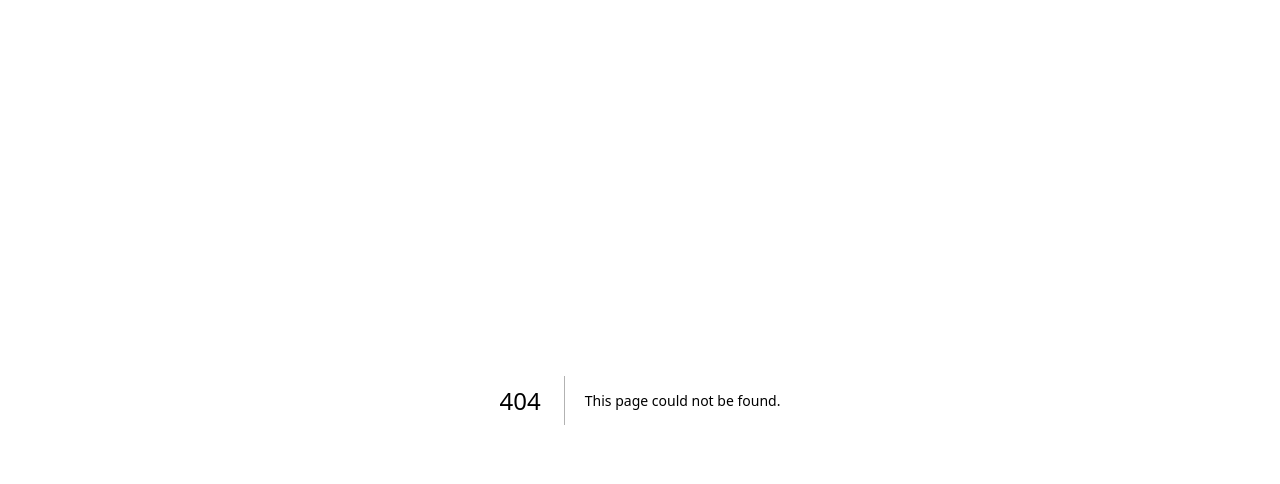
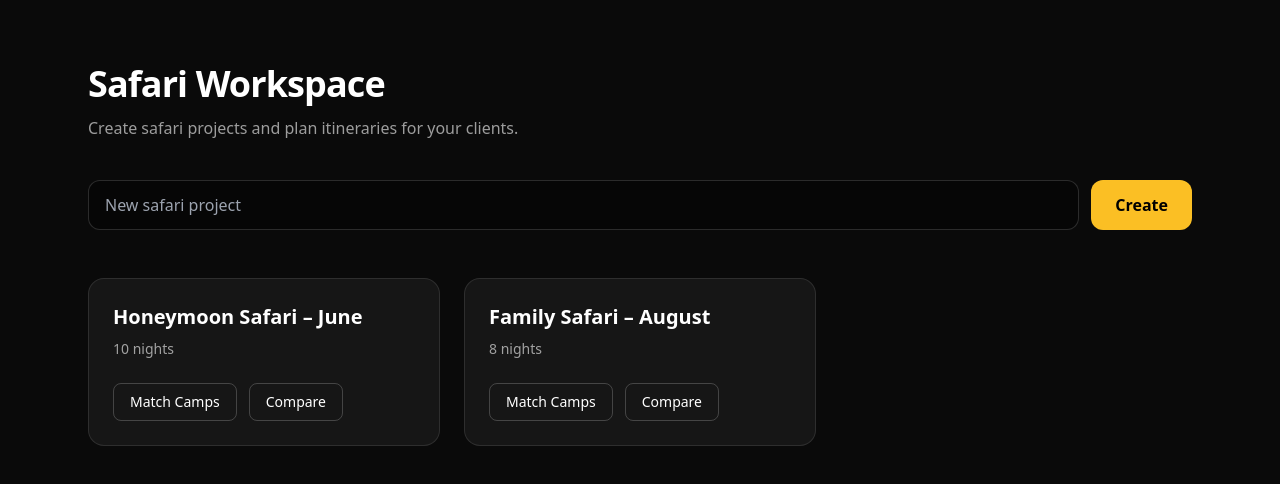
Before and after one commit to aisafarimarketing-ux/safari-trade-directory, a Next.js app: page /workspace in a window 1280 px wide. Before the commit this address had no page. Shown: the top 484 px of the page. Built offline with nearby package versions, Linux system fonts and the light colour scheme.

Commit message:
Create page.tsx

```diff
--- /dev/null
+++ b/src/app/workspace/page.tsx
@@ -0,0 +1,124 @@
+"use client";
+
+import { useState } from "react";
+
+type SafariProject = {
+  id: string;
+  name: string;
+  nights: number;
+  notes?: string;
+};
+
+export default function WorkspacePage() {
+
+  const [projects, setProjects] = useState<SafariProject[]>([
+    {
+      id: "1",
+      name: "Honeymoon Safari – June",
+      nights: 10,
+    },
+    {
+      id: "2",
+      name: "Family Safari – August",
+      nights: 8,
+    },
+  ]);
+
+  const [newProject, setNewProject] = useState("");
+
+  function createProject() {
+    if (!newProject) return;
+
+    const project = {
+      id: Date.now().toString(),
+      name: newProject,
+      nights: 7,
+    };
+
+    setProjects([...projects, project]);
+    setNewProject("");
+  }
+
+  return (
+    <main className="min-h-screen bg-neutral-950 text-white">
+
+      <div className="max-w-6xl mx-auto px-6 py-16">
+
+        {/* Title */}
+
+        <h1 className="text-4xl font-semibold tracking-tight">
+          Safari Workspace
+        </h1>
+
+        <p className="text-white/60 mt-3">
+          Create safari projects and plan itineraries for your clients.
+        </p>
+
+        {/* Create project */}
+
+        <div className="mt-10 flex gap-3">
+
+          <input
+            value={newProject}
+            onChange={(e) => setNewProject(e.target.value)}
+            placeholder="New safari project"
+            className="flex-1 border border-white/15 bg-black/30 px-4 py-3 rounded-xl outline-none"
+          />
+
+          <button
+            onClick={createProject}
+            className="bg-amber-400 text-black px-6 py-3 rounded-xl font-semibold"
+          >
+            Create
+          </button>
+
+        </div>
+
+        {/* Projects */}
+
+        <div className="grid md:grid-cols-3 gap-6 mt-12">
+
+          {projects.map((project) => (
+
+            <div
+              key={project.id}
+              className="border border-white/10 bg-white/5 rounded-2xl p-6 hover:bg-white/10 transition"
+            >
+
+              <h3 className="text-xl font-semibold">
+                {project.name}
+              </h3>
+
+              <p className="text-white/60 text-sm mt-2">
+                {project.nights} nights
+              </p>
+
+              <div className="flex gap-3 mt-6">
+
+                <a
+                  href="/match"
+                  className="border border-white/20 px-4 py-2 rounded-lg text-sm"
+                >
+                  Match Camps
+                </a>
+
+                <a
+                  href="/compare"
+                  className="border border-white/20 px-4 py-2 rounded-lg text-sm"
+                >
+                  Compare
+                </a>
+
+              </div>
+
+            </div>
+
+          ))}
+
+        </div>
+
+      </div>
+
+    </main>
+  );
+}
```
